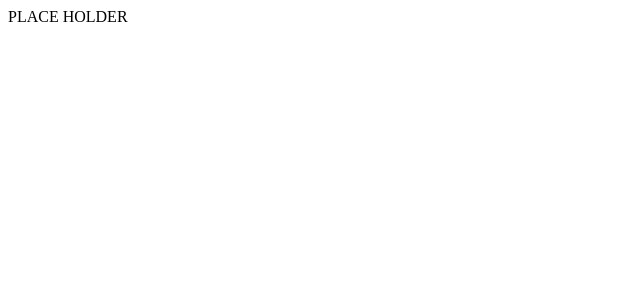
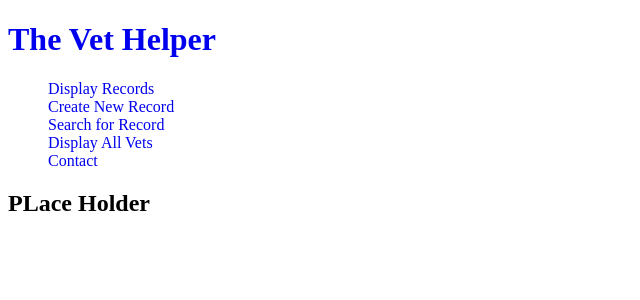
Before and after one commit to Gazza11/vet_management_project, a Flask app: page / in a window 1280 px wide. Before the commit the part shown is almost empty. Shown: the top 300 px of the page, without its empty margins (0-640 px from the left). Run offline with Flask 2, Linux system fonts and the light colour scheme.

Commit message:
Started basic html prior to working on controllers. Made sure css is linked and working.

```diff
--- /dev/null
+++ b/static/css/style.css
@@ -0,0 +1,11 @@
+header a {
+    text-decoration: none;
+}
+
+.main-nav li {
+    list-style: none;
+}
+
+.main-nav a {
+    text-decoration: none;
+}
--- a/templates/base.html
+++ b/templates/base.html
@@ -0,0 +1,30 @@
+<!DOCTYPE html>
+<html lang="en">
+<head>
+    <meta charset="UTF-8">
+    <meta http-equiv="X-UA-Compatible" content="IE=edge">
+    <meta name="viewport" content="width=device-width, initial-scale=1.0">
+    <title>Vet Management</title>
+    <link rel="stylesheet" href="{{ url_for('static', filename='css/style.css') }}">
+</head>
+<body>
+    <header>
+        <h1><a href="/">The Vet Helper</a></h1>
+        <section>
+            <nav>
+                <ul class="main-nav">
+                    <li><a href="/">Display Records</a></li>
+                    <li><a href="/">Create New Record</a></li>
+                    <li><a href="/">Search for Record</a></li>
+                    <li><a href="/">Display All Vets</a></li>
+                    <li><a href="/contact">Contact</a></li>
+                </ul>
+            </nav>
+        </section>
+    </header>
+
+    {% block content %}
+
+    {% endblock %}
+</body>
+</html>
--- a/templates/index.html
+++ b/templates/index.html
@@ -1,12 +1,6 @@
-<!DOCTYPE html>
-<html lang="en">
-<head>
-    <meta charset="UTF-8">
-    <meta http-equiv="X-UA-Compatible" content="IE=edge">
-    <meta name="viewport" content="width=device-width, initial-scale=1.0">
-    <title>Document</title>
-</head>
-<body>
-    PLACE HOLDER
-</body>
-</html>
+{% extends 'base.html' %}
+
+{% block content %}
+<h2>PLace Holder</h2>
+
+{% endblock %}
```
Also changed, not shown: templates/animals/new.html (added), templates/animals/show.html (added), templates/vets/new.html (added), templates/vets/show.html (added).
